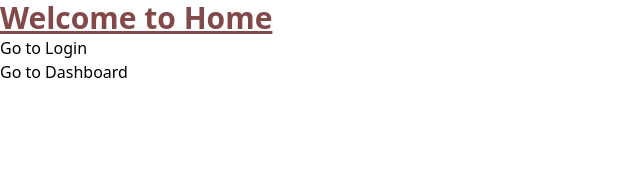
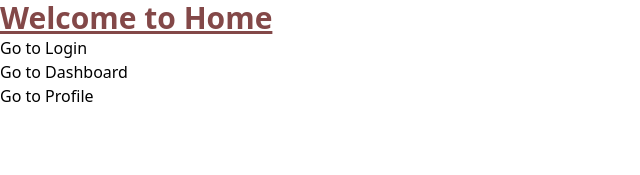
Before and after one commit to michaelljiang/LootFinder, a Vue app in the folder LootFinder/: page / in a window 1280 px wide. Shown: the top 175 px of the page, without its empty margins (0-640 px from the left). Built offline with nearby package versions, Linux system fonts and the light colour scheme; no server answers.

Commit message:
implemented user profile page

```diff
--- a/LootFinder/src/router/index.ts
+++ b/LootFinder/src/router/index.ts
@@ -3,6 +3,7 @@ import Home from '@/views/Home.vue';
 import Login from '@/views/Login.vue';
 import Dashboard from '@/views/Dashboard.vue';
 import { auth } from '@/firebase'; // Import Firebase Auth
+import UserProfile from '@/views/UserProfile.vue';
 
 const routes = [
   {
@@ -20,6 +21,12 @@ const routes = [
     name: 'Dashboard',
     component: Dashboard,
     meta: { requiresAuth: true }, // Route requires authentication
+  },
+  {
+    path: '/profile',
+    name: 'UserProfile',
+    component: UserProfile,
+    meta: { requiresAuth: true }, // Optional: Only allow logged-in users
   },
 ];
 
--- a/LootFinder/src/views/Home.vue
+++ b/LootFinder/src/views/Home.vue
@@ -6,5 +6,7 @@
     <router-link to="/login">Go to Login</router-link>
     <br />
     <router-link to="/dashboard">Go to Dashboard</router-link>
+    <br />
+    <router-link to="/profile">Go to Profile</router-link>
   </div>
 </template>
```
Also changed, not shown: 1 other file (tests, documents, lock files or other folders).
